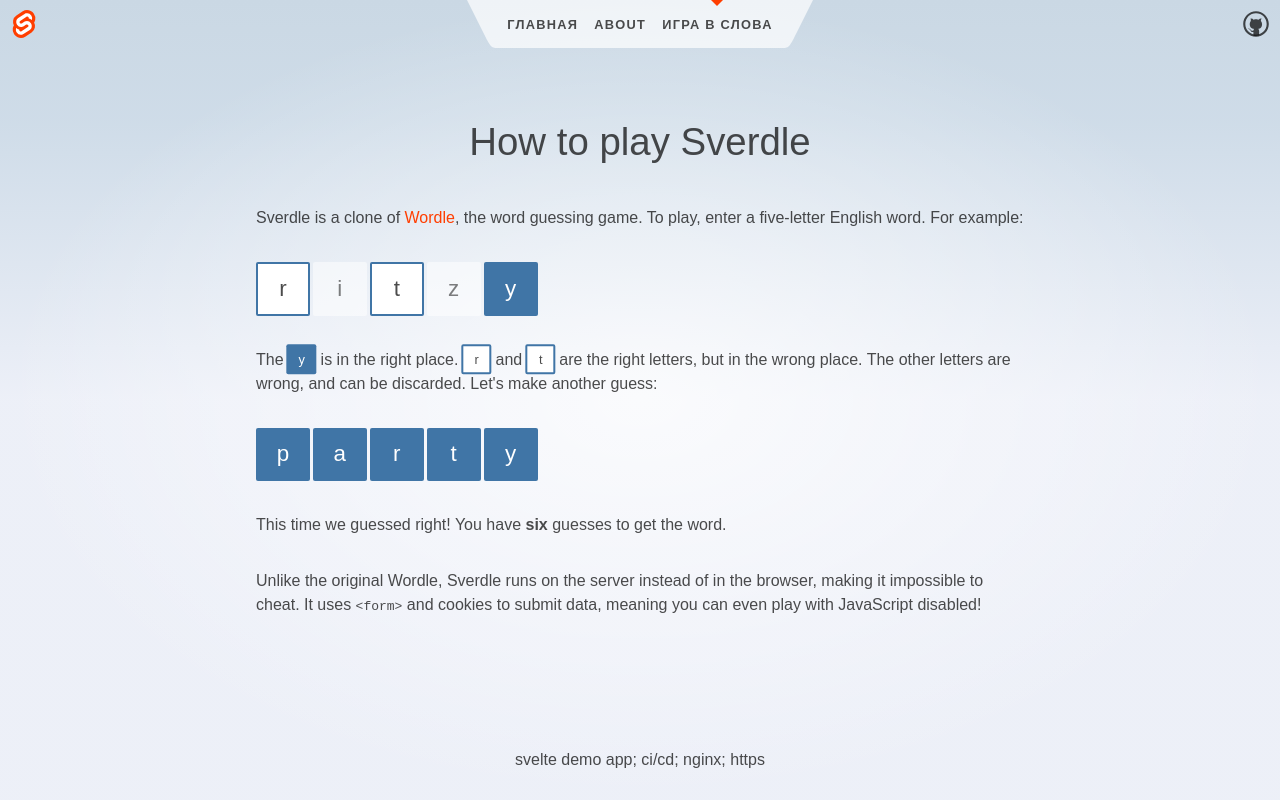
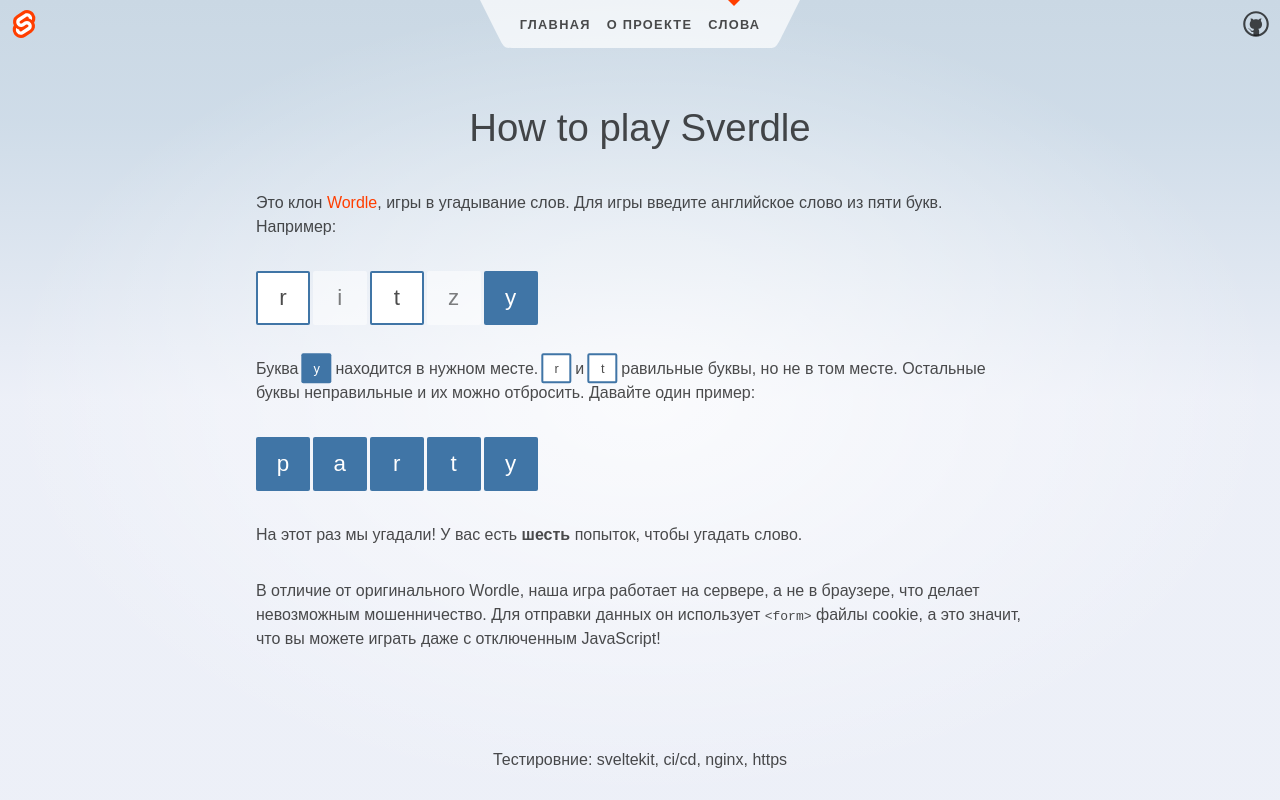
Before and after one commit to raamar/ci-cd, a SvelteKit app: page /sverdle/how-to-play in a window 1280 px wide. Built offline with nearby package versions, Linux system fonts and the light colour scheme.

Commit message:
translate

```diff
--- a/src/routes/+layout.svelte
+++ b/src/routes/+layout.svelte
@@ -11,7 +11,7 @@
 	</main>
 
 	<footer>
-		<p>svelte demo app; ci/cd; nginx; https</p>
+		<p>Тестировние: sveltekit, ci/cd, nginx, https</p>
 	</footer>
 </div>
 
--- a/src/routes/Header.svelte
+++ b/src/routes/Header.svelte
@@ -20,10 +20,10 @@
 				<a href="/">Главная</a>
 			</li>
 			<li aria-current={$page.url.pathname === '/about' ? 'page' : undefined}>
-				<a href="/about">About</a>
+				<a href="/about">О проекте</a>
 			</li>
 			<li aria-current={$page.url.pathname.startsWith('/sverdle') ? 'page' : undefined}>
-				<a href="/sverdle">Игра в слова</a>
+				<a href="/sverdle">Слова</a>
 			</li>
 		</ul>
 		<svg viewBox="0 0 2 3" aria-hidden="true">
--- a/src/routes/sverdle/how-to-play/+page.svelte
+++ b/src/routes/sverdle/how-to-play/+page.svelte
@@ -7,8 +7,7 @@
 	<h1>How to play Sverdle</h1>
 
 	<p>
-		Sverdle is a clone of <a href="https://www.nytimes.com/games/wordle/index.html">Wordle</a>, the
-		word guessing game. To play, enter a five-letter English word. For example:
+		Это клон <a href="https://www.nytimes.com/games/wordle/index.html">Wordle</a>, игры в угадывание слов. Для игры введите английское слово из пяти букв. Например:
 	</p>
 
 	<div class="example">
@@ -20,10 +19,9 @@
 	</div>
 
 	<p>
-		The <span class="exact">y</span> is in the right place. <span class="close">r</span> and
+		Буква <span class="exact">y</span> находится в нужном месте. <span class="close">r</span> и
 		<span class="close">t</span>
-		are the right letters, but in the wrong place. The other letters are wrong, and can be discarded.
-		Let's make another guess:
+		равильные буквы, но не в том месте. Остальные буквы неправильные и их можно отбросить. Давайте один пример:
 	</p>
 
 	<div class="example">
@@ -34,12 +32,10 @@
 		<span class="exact">y</span>
 	</div>
 
-	<p>This time we guessed right! You have <strong>six</strong> guesses to get the word.</p>
+	<p>На этот раз мы угадали! У вас есть  <strong>шесть</strong> попыток, чтобы угадать слово.</p>
 
 	<p>
-		Unlike the original Wordle, Sverdle runs on the server instead of in the browser, making it
-		impossible to cheat. It uses <code>&lt;form&gt;</code> and cookies to submit data, meaning you can
-		even play with JavaScript disabled!
+		В отличие от оригинального Wordle, наша игра работает на сервере, а не в браузере, что делает невозможным мошенничество. Для отправки данных он использует <code>&lt;form&gt;</code> файлы cookie, а это значит, что вы можете играть даже с отключенным JavaScript!
 	</p>
 </div>
 
```
Also changed, not shown: src/routes/about/+page.svelte (+4 -8 lines).
